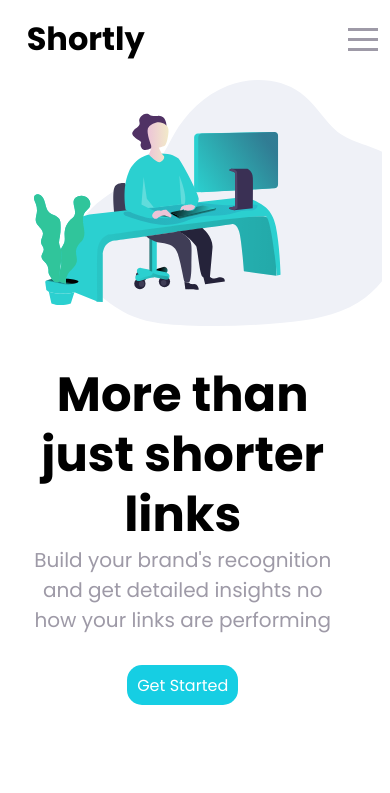
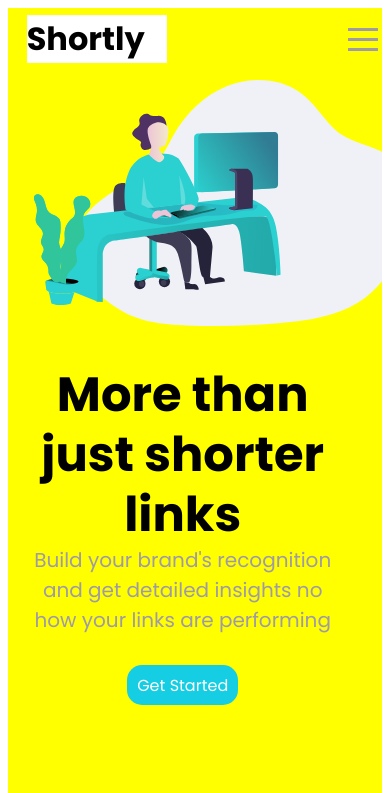
Before and after one commit to kageruka02/ReactOnePager, a React (Vite) app: page / in a window 390 px wide. Shown: the top 793 px of the page. Built offline with nearby package versions, Linux system fonts and the light colour scheme.

Commit message:
responsiveness

```diff
--- a/src/App.tsx
+++ b/src/App.tsx
@@ -31,6 +31,7 @@ function App() {
           overflowX: "hidden",
           transition: "transform 1s ease",
           transform: `translateX(-${scrollleft}px)`,
+          background: "yellow",
         }}
       >
         <Navbar />
```
